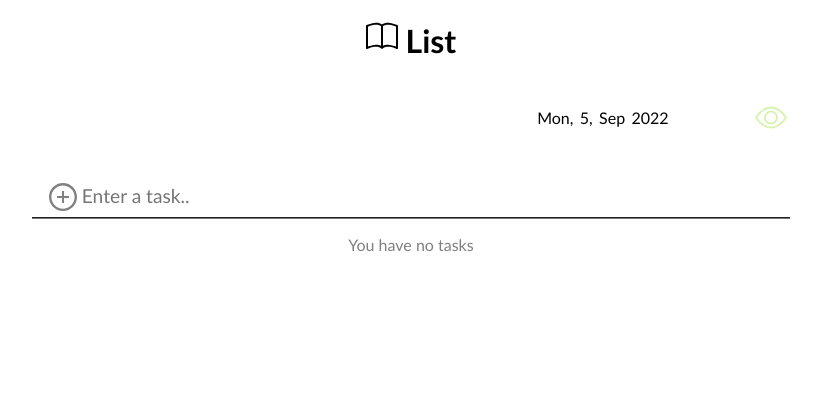
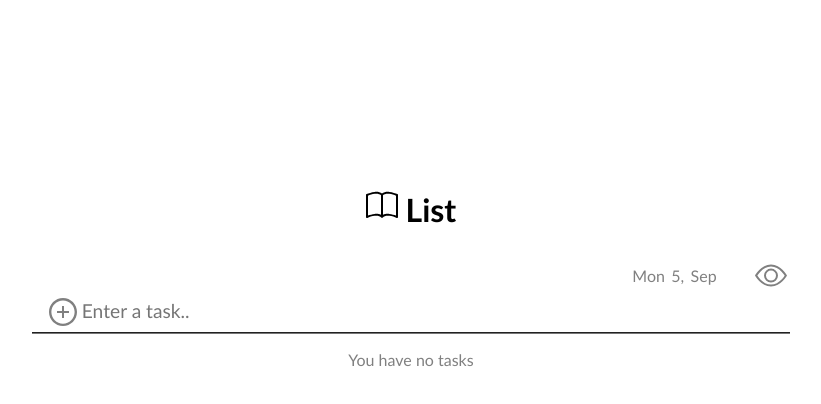
Before and after one commit to Dan123655/taskman, a React (Create React App) app: page / in a window 1280 px wide. Shown: the top 404 px of the page, without its empty margins (229-1050 px from the left). Built offline with nearby package versions, Linux system fonts and the light colour scheme.

Commit message:
margin fix

```diff
--- a/src/App.js
+++ b/src/App.js
@@ -1,5 +1,5 @@
 import React from 'react'
-import {useState, useEffect} from 'react'
+import {useState} from 'react'
 import {BsBook,BsEye,BsEyeSlash} from 'react-icons/bs'
 import {AiOutlinePlusCircle, AiOutlineCloseCircle} from 'react-icons/ai'
 function App() {
@@ -78,10 +78,10 @@ const days = [ "Sun", "Mon", "Tue", "Wed", "Thu", "Fri", "Sat"]
 
 
       <div className='date'>
-        <p>{days[date.getDay()]},</p>
+        <p>{days[date.getDay()]}</p>
         <p>{date.getDate()},</p>
         <p>{months[date.getMonth()]}</p>
-        <p>{date.getFullYear()}</p>
+        {/* <p>{date.getFullYear()}</p> */}
         <p>{!hideCompleted?<BsEye className='hide-completed' onClick={toggleHideCompleted}/>:<BsEyeSlash className='hide-completed' color='gray' onClick={toggleHideCompleted}/>}</p>
 
         </div>
--- a/src/index.css
+++ b/src/index.css
@@ -16,19 +16,21 @@
   .container{
     /* border: 3px dotted rgb(102, 98, 98); */
     margin: auto;
+    margin-top: 15%;
     width: 60%;
     text-align: center;
   }
 }
 
 .container .date {
-  margin: 2rem 0 1rem 0;
+  margin: 0rem 0 0rem 0;
+  height: 2.5rem;
   display: flex;
   justify-content: right;
 
 }
 .container .date p{
-
+  color: gray;
   padding: 0 0.2em;
 }
 
@@ -171,8 +173,8 @@ color: rgb(216, 243, 177);
 
 }
 .hide-completed{
-  color:rgb(216, 243, 177);
-  margin-left:5rem;
+  color:gray;
+  margin-left:2rem;
   font-size: 2rem;
   transform: translateY(-0.4rem)
 }
```
